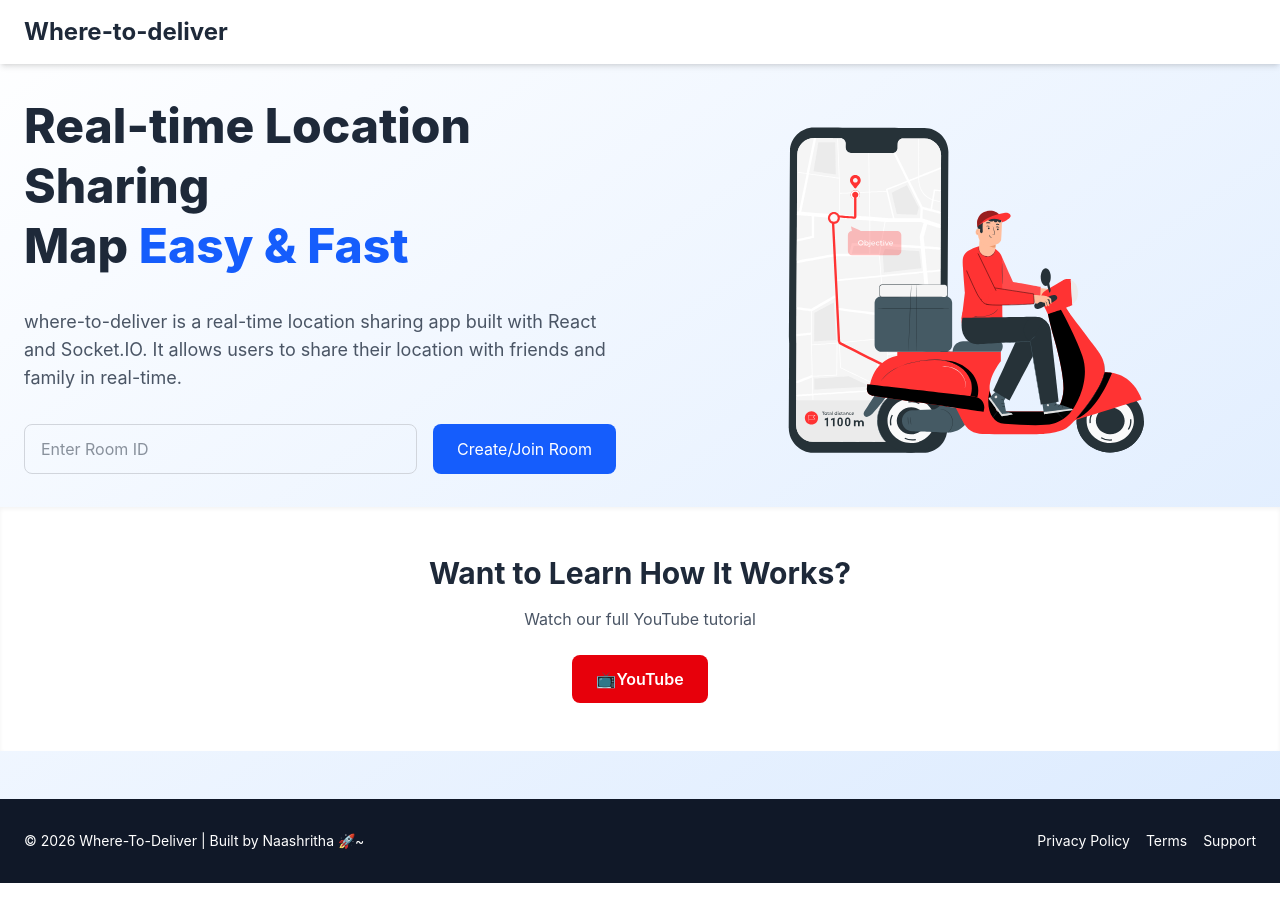
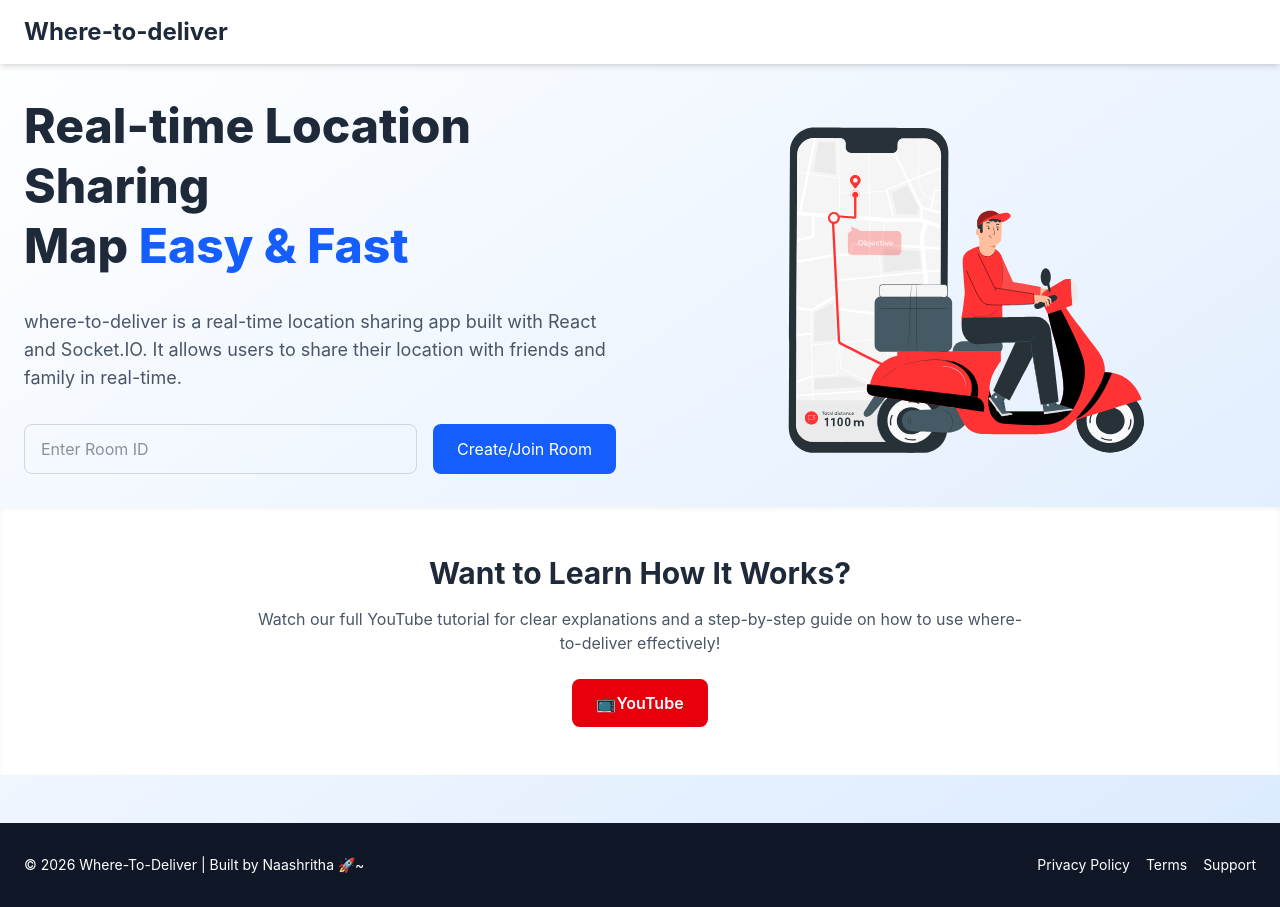
Before and after one commit to Naashritha/where-to-deliver, a React (Vite) app: page / in a window 1280 px wide. Before the commit the page ends 883 px from the top, so only its background shows below. Built offline with nearby package versions, Linux system fonts and the light colour scheme; no server answers.

Commit message:
added one line in utube

```diff
--- a/src/App.jsx
+++ b/src/App.jsx
@@ -160,7 +160,7 @@ function App() {
                     <div className="max-w-3xl mx-auto">
                         <h3 className="text-3xl font-bold mb-4">Want to Learn How It Works?</h3>
                         <p className="text-gray-600 mb-6">
-                            Watch our full YouTube tutorial
+                            Watch our full YouTube tutorial for clear explanations and a step-by-step guide on how to use where-to-deliver effectively!
                         </p>
                         <a
                             href="https://www.youtube.com/@slr_tech"
```
